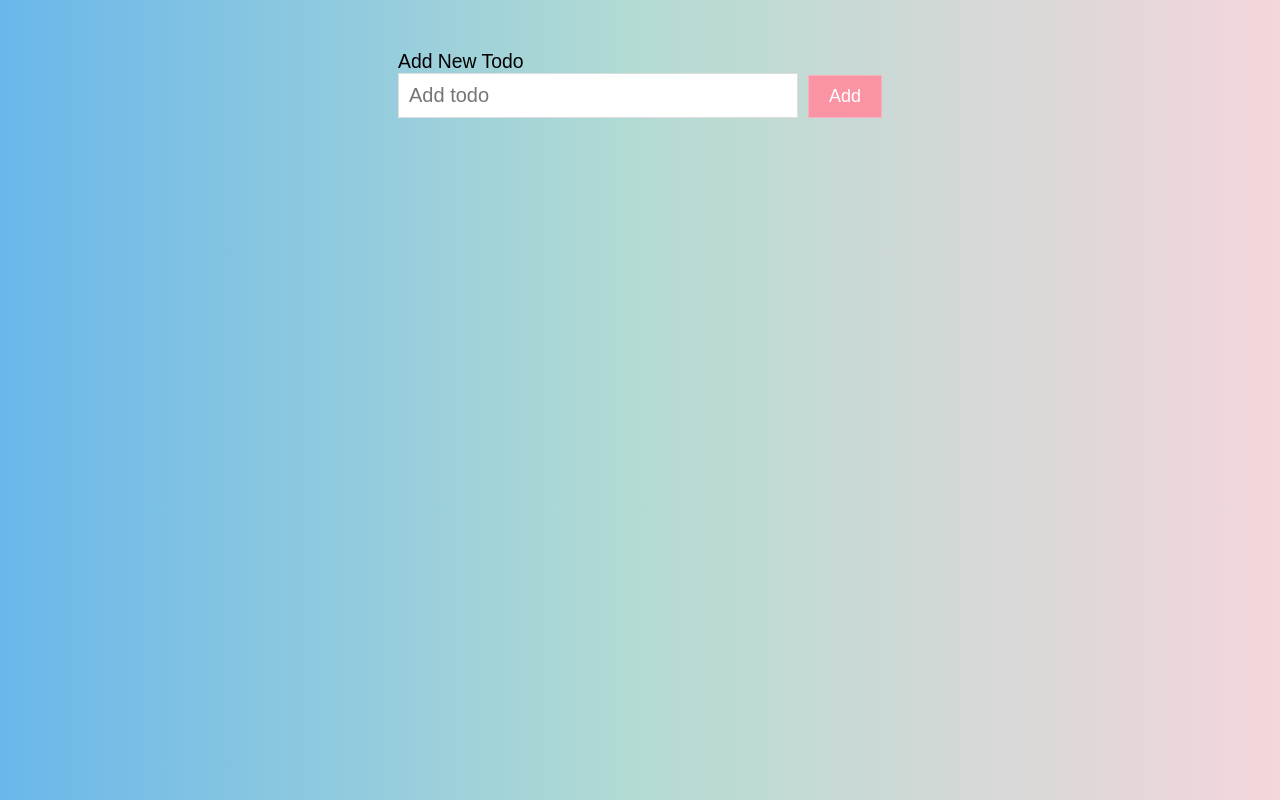
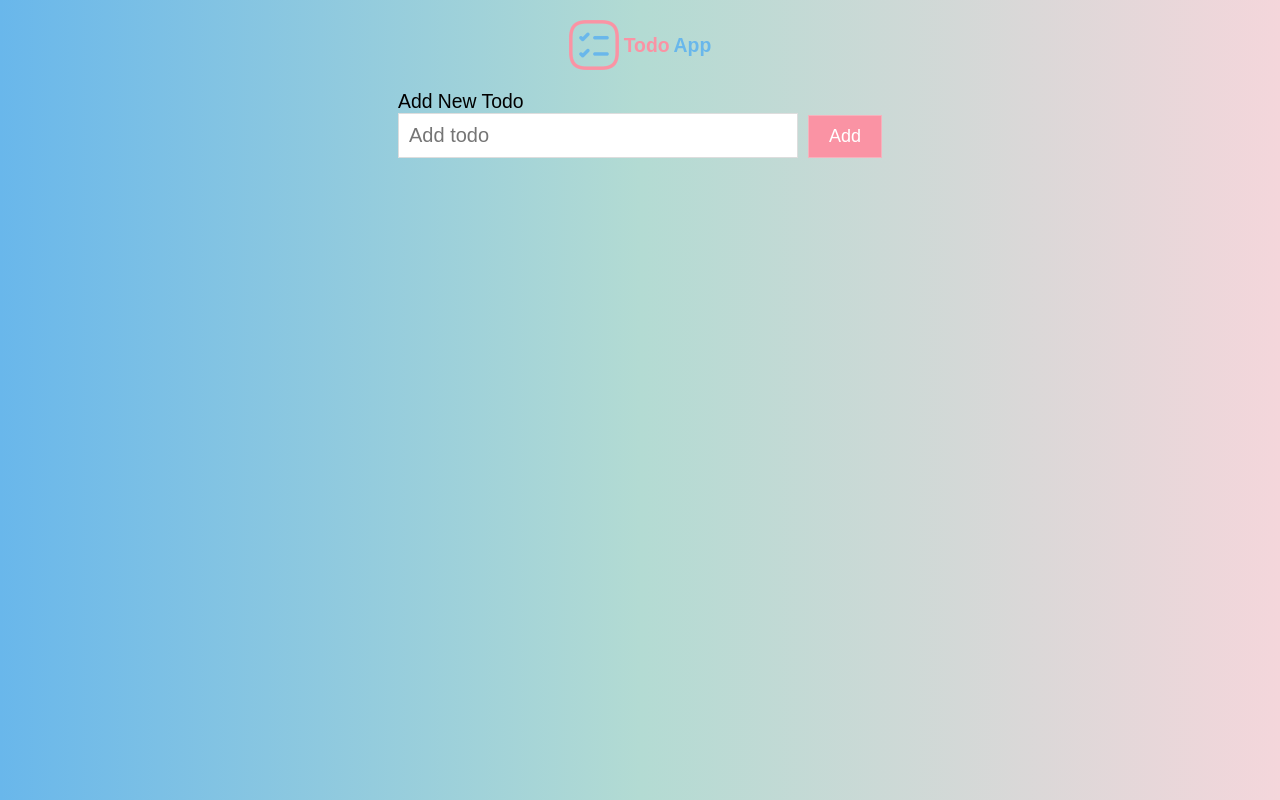
Before and after one commit to Irfanft12/react-todo, a React (Vite) app: page / in a window 1280 px wide. Built offline with nearby package versions, Linux system fonts and the light colour scheme.

Commit message:
header added

```diff
--- a/src/App.jsx
+++ b/src/App.jsx
@@ -4,6 +4,7 @@ import Swal from "sweetalert2";
 import withReactContent from "sweetalert2-react-content";
 import AddTodo from "./components/AddTodo";
 import TodoList from "./components/TodoList";
+import logo from "./assets/preview-image.png"
 
 export default function App() {
   const [todoList, setTodoList] = useState(() => {
@@ -78,7 +79,12 @@ export default function App() {
   }
 
   return (
-    <main>
+    <>
+      <header>
+        <img src={logo} alt="" className="logo" />
+        <div className="logo-text"><span>Todo</span>App</div>
+      </header>
+      <main>
       <AddTodo
         todoName={todoName}
         onTodoNameChange={handleTodoNameChange}
@@ -92,5 +98,7 @@ export default function App() {
         onEditClick={handleEditClick}
       />
     </main>
+    </>
+
   );
 }
--- a/src/index.css
+++ b/src/index.css
@@ -14,12 +14,31 @@ body {
   font-family: "Quicksand", sans-serif;
   min-height: 100%;
 }
+header {
+  display: flex;
+  justify-content: center;
+  align-items: center;
+  margin-top: 20px;
+}
+.logo {
+  width: 50px;
+  margin-right: 5px;
+  display: block;
+}
+.logo-text {
+  color: #69b7eb;
+  font-weight: 600;
+}
+.logo-text span {
+  color: #fa93a4;
+  margin-right: 4px;
+}
 main {
   width: 600px;
   max-width: 90%;
   margin-right: auto;
   margin-left: auto;
-  margin-top: 50px;
+  margin-top: 20px;
 }
 .add-task-form {
   max-width: 486px;
```
Also changed, not shown: src/assets/preview-image.png (added).
